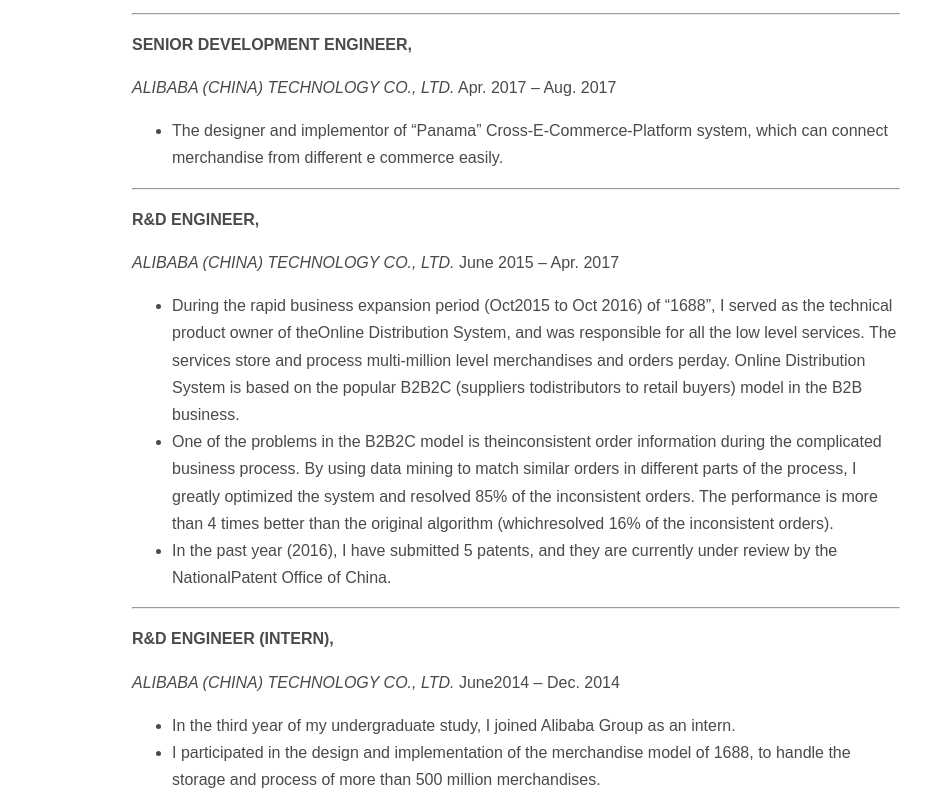
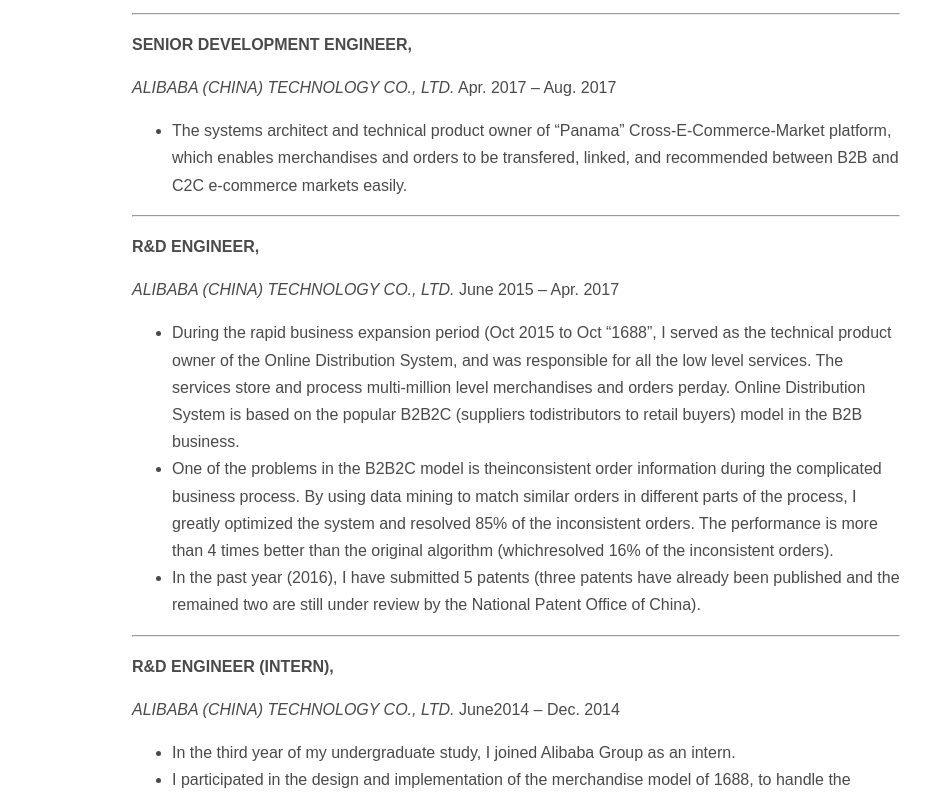
Before and after one commit to yiikou/jiayuan, a plain HTML site: page experience/index.html in a window 1280 px wide. Shown: the part 643-1441 px from the top of the page, 244-1175 px from the left. Drawn offline with Linux system fonts and the light colour scheme; a small style sheet from the web is missing.

Commit message:
minor update

```diff
--- a/experience/index.html
+++ b/experience/index.html
@@ -94,15 +94,15 @@
 <p><strong>SENIOR DEVELOPMENT ENGINEER,</strong> </p>
 <p><em>ALIBABA (CHINA) TECHNOLOGY CO., LTD.</em> Apr. 2017 – Aug. 2017 </p>
 <ul>
-<li>The designer and implementor of “Panama” Cross-E-Commerce-Platform system, which can connect merchandise from different e commerce easily.</li>
+<li>The systems architect and technical product owner of “Panama” Cross-E-Commerce-Market platform, which enables merchandises and orders to be transfered, linked, and recommended between B2B and C2C e-commerce markets easily.</li>
 </ul>
 <hr>
 <p><strong>R&amp;D ENGINEER,</strong> </p>
 <p><em>ALIBABA (CHINA) TECHNOLOGY CO., LTD.</em> June 2015 – Apr. 2017</p>
 <ul>
-<li>During the rapid business expansion period (Oct2015 to Oct 2016) of “1688”, I served as the technical product owner of theOnline Distribution System, and was responsible for all the low level services. The services store and process multi-million level merchandises and orders perday. Online Distribution System is based on the popular B2B2C (suppliers todistributors to retail buyers) model in the B2B business. </li>
+<li>During the rapid business expansion period (Oct 2015 to Oct <a) of  href="https://en.wikipedia.org/wiki/Alibaba_Group" target="_blank" rel="noopener">“1688”</a>, I served as the technical product owner of the Online Distribution System, and was responsible for all the low level services. The services store and process multi-million level merchandises and orders perday. Online Distribution System is based on the popular B2B2C (suppliers todistributors to retail buyers) model in the B2B business. </li>
 <li>One of the problems in the B2B2C model is theinconsistent order information during the complicated business process. By using data mining to match similar orders in different parts of the process, I greatly optimized the system and resolved 85% of the inconsistent orders. The performance is more than 4 times better than the original algorithm (whichresolved 16% of the inconsistent orders).</li>
-<li>In the past year (2016), I have submitted 5 patents, and they are currently under review by the NationalPatent Office of China.</li>
+<li>In the past year (2016), I have submitted 5 patents (three patents have already been published and the remained two are still under review by the National Patent Office of China).</li>
 </ul>
 <hr>
 <p><strong>R&amp;D ENGINEER (INTERN),</strong>  </p>
```
